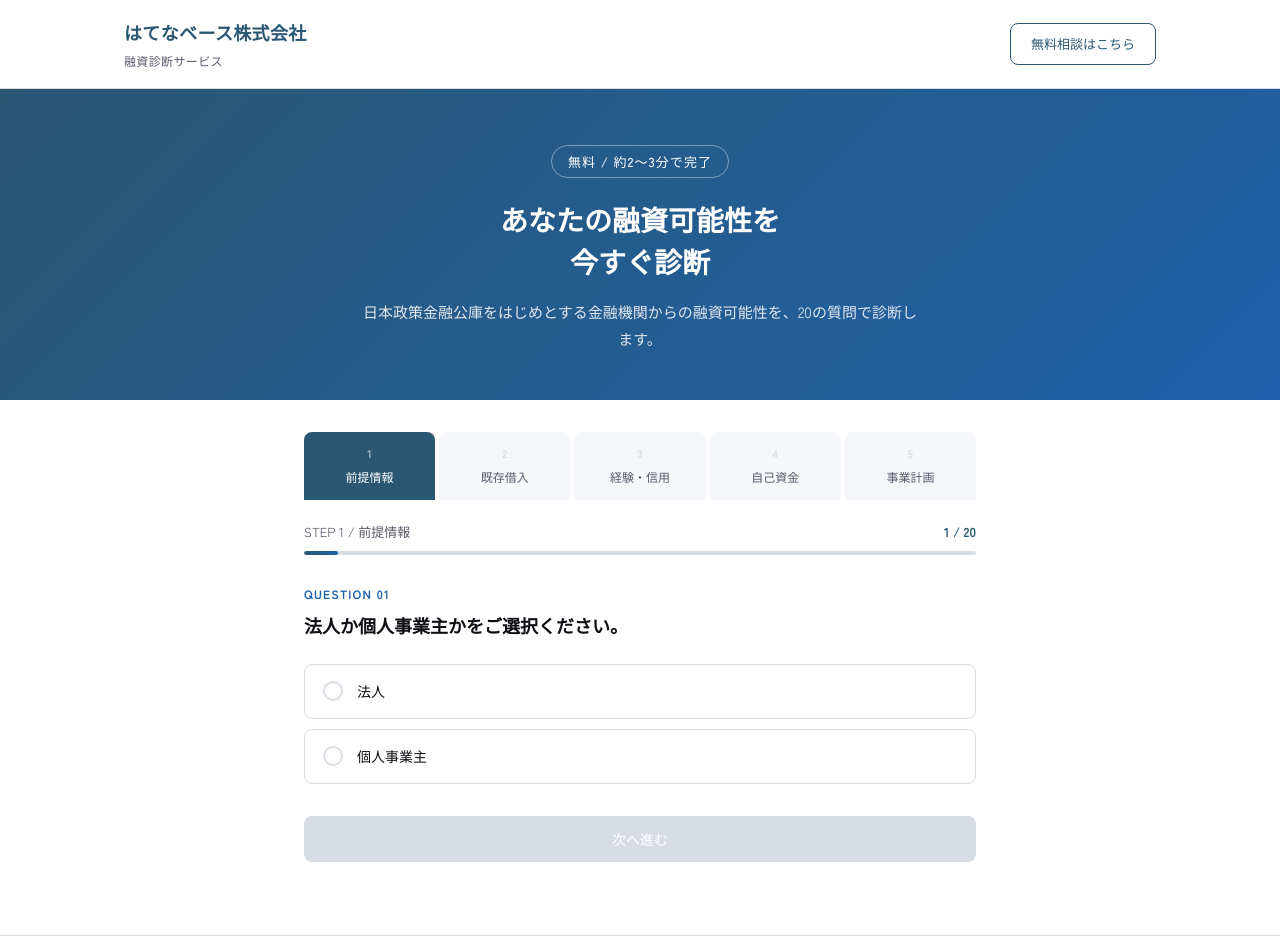
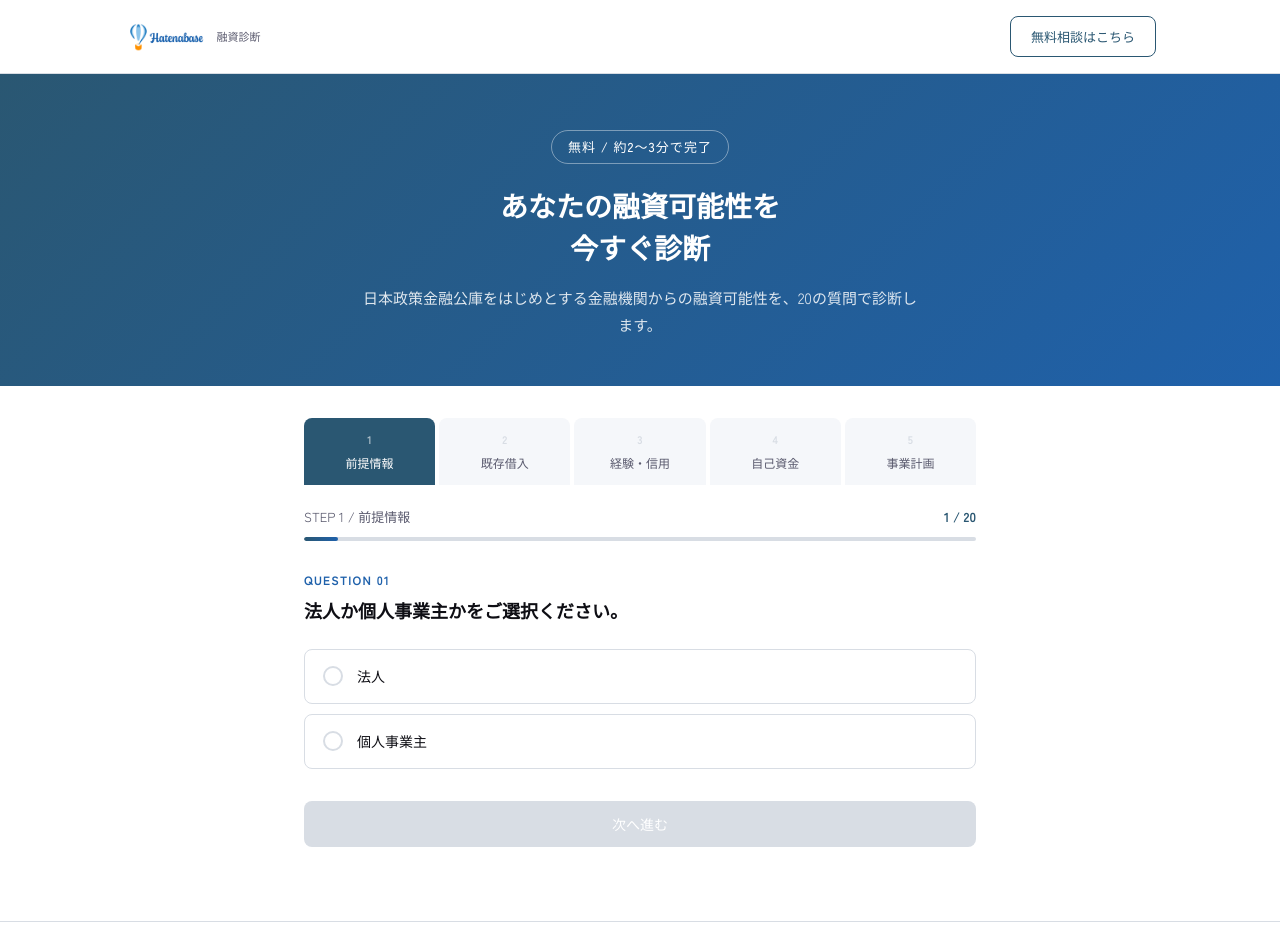
Before and after one commit to marmon3000/loan-diagnosis-tool, a website: page index.html in a window 1280 px wide. Shown: the top 938 px of the page. Drawn offline with Linux system fonts and the light colour scheme.

Commit message:
ヘッダーにロゴ画像を設置（LP・診断・事例記事）

```diff
--- a/article.css
+++ b/article.css
@@ -45,16 +45,16 @@ body {
   justify-content: space-between;
 }
 .logo {
-  font-size: 17px;
-  font-weight: 700;
-  color: var(--primary);
+  display: flex;
+  align-items: center;
+  gap: 8px;
   text-decoration: none;
 }
+.logo img { height: 30px; width: auto; }
 .logo span {
   font-weight: 400;
   font-size: 11px;
   color: var(--text-sub);
-  display: block;
 }
 .header-nav {
   display: flex;
--- a/index.html
+++ b/index.html
@@ -58,18 +58,15 @@
       justify-content: space-between;
     }
     .logo {
-      font-size: 18px;
-      font-weight: 700;
-      color: var(--primary);
+      display: flex;
+      align-items: center;
+      gap: 8px;
       text-decoration: none;
-      letter-spacing: 0.02em;
     }
     .logo span {
       font-weight: 400;
-      font-size: 12px;
+      font-size: 11px;
       color: var(--text-sub);
-      display: block;
-      margin-top: 2px;
     }
     .header-cta {
       font-size: 13px;
@@ -516,8 +513,8 @@
   <header class="header">
     <div class="header-inner">
       <a href="https://hatenabase.jp/" class="logo">
-        はてなベース株式会社
-        <span>融資診断サービス</span>
+        <img src="images/logo.png" alt="はてなベース株式会社" style="height:30px;width:auto;">
+        <span>融資診断</span>
       </a>
       <a href="https://hatenabase.jp/contact/" class="header-cta">無料相談はこちら</a>
     </div>
```
Also changed, not shown: cases/fc-multi-business.html (+1 -1 lines), cases/growth-company-ma-funding.html (+1 -1 lines), cases/startup-ai-dual-funding.html (+1 -1 lines), lp.html (+7 -6 lines), images/logo.png (added).
